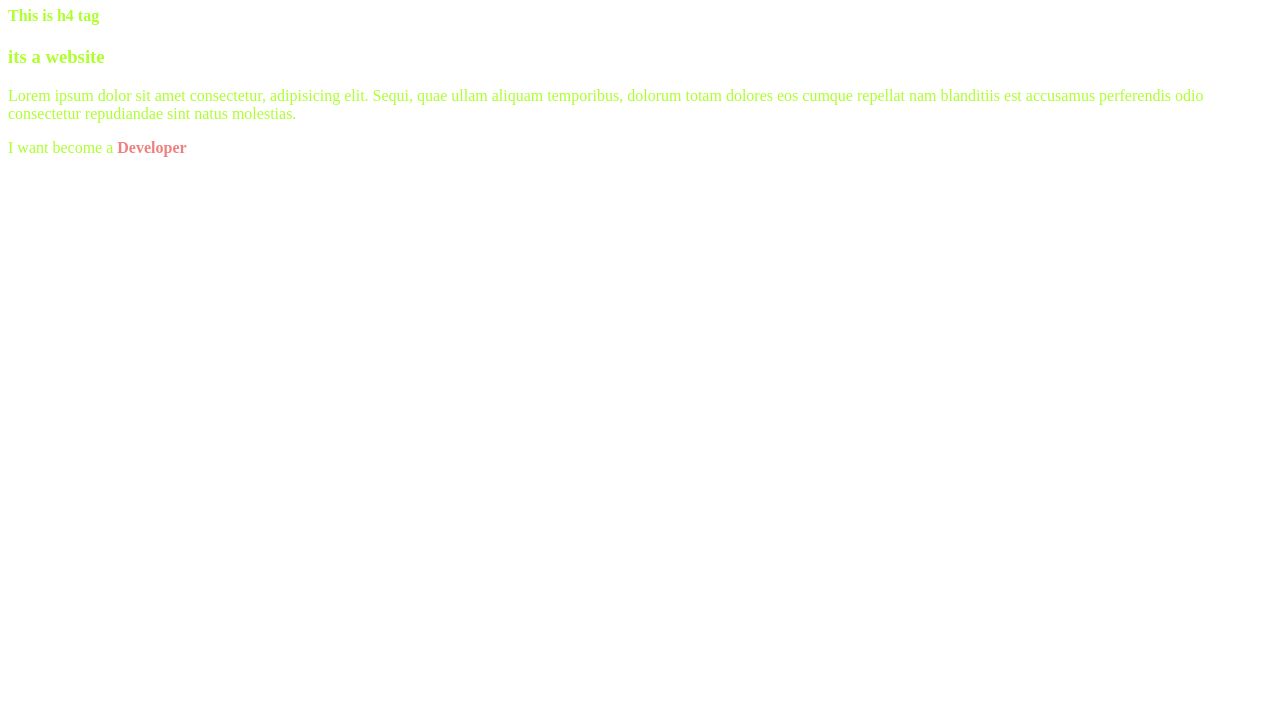
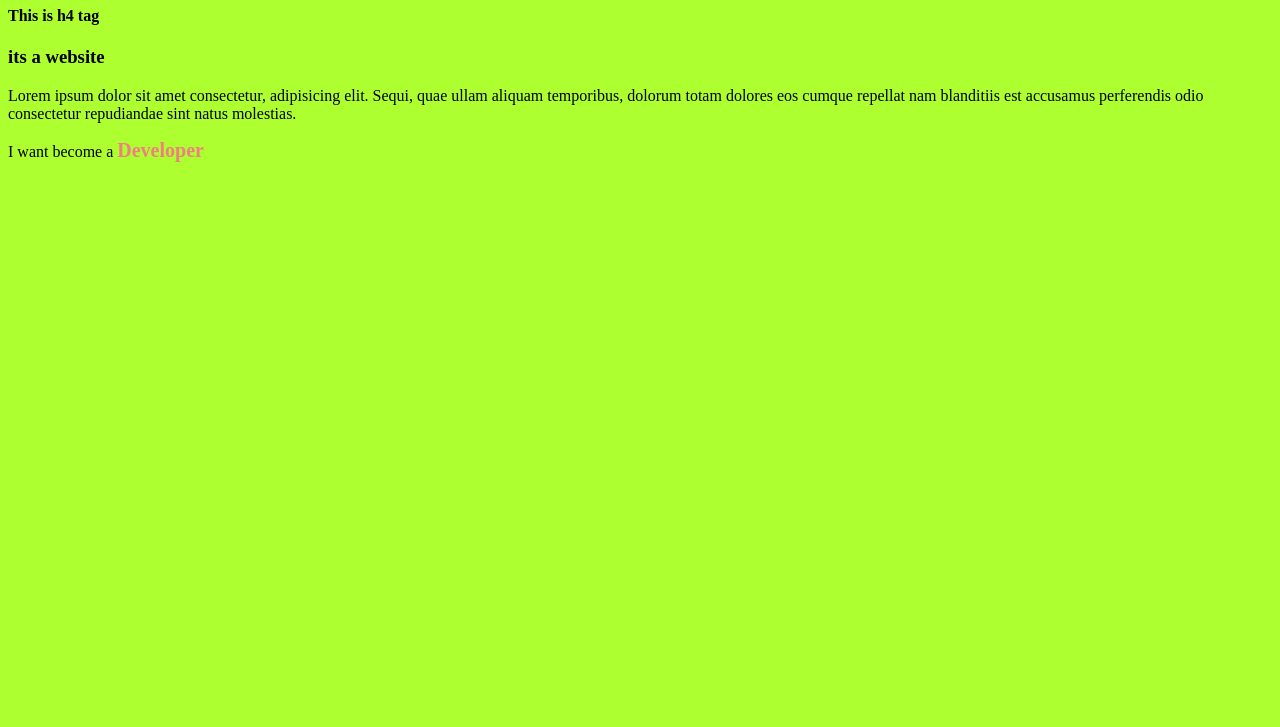
Before and after one commit to NokibReja/my-second-repo, a plain HTML site: page index.html in a window 1280 px wide. Shown: the part 73-800 px from the top of the page. Drawn offline with Linux system fonts and the light colour scheme.

Commit message:
background-color

```diff
--- a/style.css
+++ b/style.css
@@ -1,9 +1,10 @@
 body {
-  color: greenyellow;
+  background-color: greenyellow;
 }
 h1 {
   color: red;
 }
 b {
   color: lightcoral;
+  font-size: 20px;
 }
```
